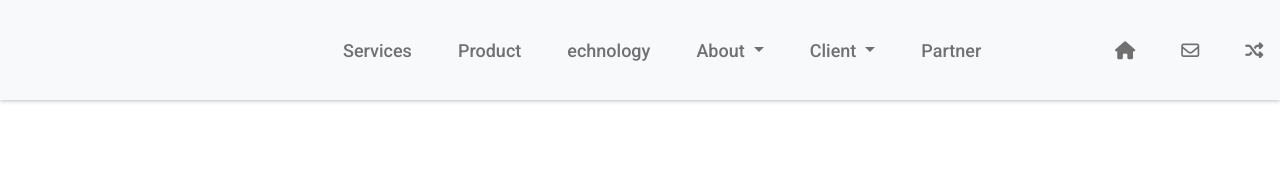
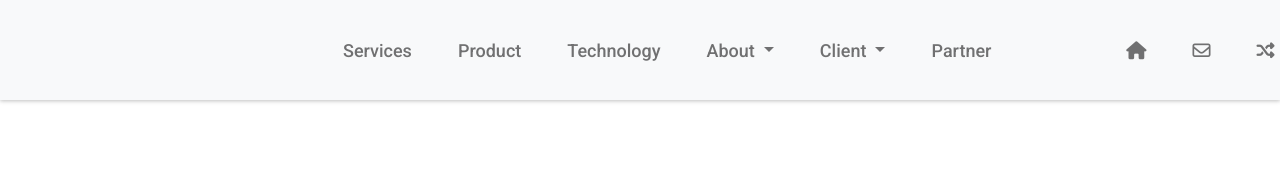
Before and after one commit to aadil-byte/Intern, a plain HTML site: page index.html in a window 1280 px wide. Shown: the top 191 px of the page. Drawn offline with nearby package versions, Linux system fonts and the light colour scheme.

Commit message:
Update index.html

```diff
--- a/index.html
+++ b/index.html
@@ -38,7 +38,7 @@
                         <a class="nav-link" aria-current="page" href="#">Product</a>
                     </li>
                     <li class="nav-item">
-                        <a class="nav-link" href="#">echnology</a>
+                        <a class="nav-link" href="#">Technology</a>
                     </li>
                     <li class="nav-item dropdown">
                         <a class="nav-link dropdown-toggle" href="#" id="navbarDropdown" role="button"
```
